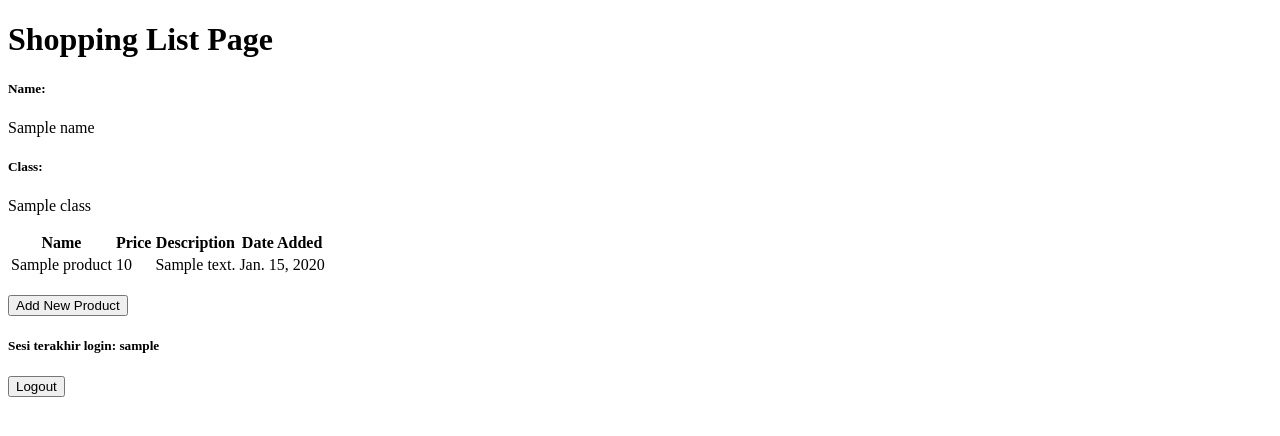
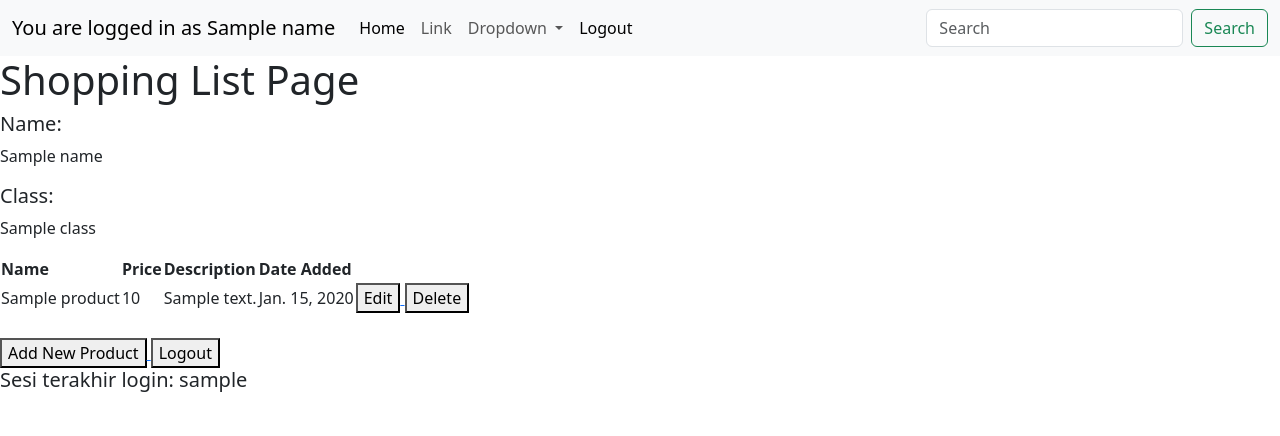
Before and after one commit to shanahandnlf/shopping-list, a Django app: template main/templates/main.html in a window 1280 px wide. Shown: the top 436 px of the page. Run offline with Django 4.2, Linux system fonts and the light colour scheme; tables that the repository leaves empty hold one stand-in row (values such as "Sample post"); the template is opened without the code that fills it: values that come from a table or form of the project are taken from there, most other values are stand-ins (such as "Sample title", 1, 10 or a date in 2020).

Commit message:
tutorial 4

```diff
--- a/main/templates/login.html
+++ b/main/templates/login.html
@@ -5,6 +5,7 @@
 {% endblock meta %}
 
 {% block content %}
+
 
 <div class = "login">
 
--- a/main/templates/main.html
+++ b/main/templates/main.html
@@ -1,6 +1,45 @@
 {% extends 'base.html' %}
 
 {% block content %}
+<nav class="navbar navbar-expand-lg bg-body-tertiary">
+    <div class="container-fluid">
+      <a class="navbar-brand" href="#">You are logged in as {{ name }} </a>
+      <button class="navbar-toggler" type="button" data-bs-toggle="collapse" data-bs-target="#navbarSupportedContent" aria-controls="navbarSupportedContent" aria-expanded="false" aria-label="Toggle navigation">
+        <span class="navbar-toggler-icon"></span>
+      </button>
+      <div class="collapse navbar-collapse" id="navbarSupportedContent">
+        <ul class="navbar-nav me-auto mb-2 mb-lg-0">
+          <li class="nav-item">
+            <a class="nav-link active" aria-current="page" href="#">Home</a>
+          </li>
+          <li class="nav-item">
+            <a class="nav-link" href="#">Link</a>
+          </li>
+          <li class="nav-item dropdown">
+            <a class="nav-link dropdown-toggle" href="#" role="button" data-bs-toggle="dropdown" aria-expanded="false">
+              Dropdown
+            </a>
+            <ul class="dropdown-menu">
+              <li><a class="dropdown-item" href="#">Action</a></li>
+              <li><a class="dropdown-item" href="#">Another action</a></li>
+              <li><hr class="dropdown-divider"></li>
+              <li><a class="dropdown-item" href="#">Something else here</a></li>
+            </ul>
+          </li>
+          <li class="nav-item">
+            <a class="nav-link active" href="{% url 'main:logout' %}" >Logout </a>
+            </a>
+          </li>
+        </ul>
+        <form class="d-flex" role="search">
+          <input class="form-control me-2" type="search" placeholder="Search" aria-label="Search">
+          <button class="btn btn-outline-success" type="submit">Search</button>
+        </form>
+      </div>
+    </div>
+  </nav>
+
+
     <h1>Shopping List Page</h1>
 
     <h5>Name:</h5>
@@ -26,6 +65,18 @@
                 <td>{{product.price}}</td>
                 <td>{{product.description}}</td>
                 <td>{{product.date_added}}</td>
+                <td>
+                    <a href="{% url 'main:edit_product' product.pk %}">
+                        <button>
+                            Edit
+                        </button>
+                    </a>
+                    <a href="{% url 'main:delete_product' product.pk %}">
+                        <button>
+                            Delete
+                        </button>
+                    </a>
+                </td>
             </tr>
         {% endfor %}
     </table>
@@ -38,11 +89,11 @@
         </button>
     </a>
 
-    <h5>Sesi terakhir login: {{ last_login }}</h5>
-
     <a href="{% url 'main:logout' %}">
         <button>
             Logout
         </button>
     </a>
+
+    <h5>Sesi terakhir login: {{ last_login }}</h5>
 {% endblock content %}
--- a/main/urls.py
+++ b/main/urls.py
@@ -1,5 +1,6 @@
 from django.urls import path
 from main.views import show_main, create_product, show_xml, show_json, show_xml_by_id, show_json_by_id, register,login_user, logout_user
+from main.views import edit_product, delete_product
 # from main.views import register #sesuaikan dengan nama fungsi yang dibuat
 app_name = 'main'
 
@@ -13,4 +14,6 @@
     path('register/', register, name='register'), #sesuaikan dengan nama fungsi yang dibuat
     path('login/', login_user, name='login'), #sesuaikan dengan nama fungsi yang dibuat
     path('logout/', logout_user, name='logout'),
+    path('edit-product/<int:id>', edit_product, name='edit_product'),
+    path('delete/<int:id>', delete_product, name='delete_product'), # sesuaikan dengan nama fungsi yang dibuat
 ]
--- a/templates/base.html
+++ b/templates/base.html
@@ -8,10 +8,17 @@
             content="width=device-width, initial-scale=1.0"
         />
         {% block meta %}
+        <meta charset="UTF-8" />
+        <meta name="viewport" content="width=device-width, initial-scale=1">
         {% endblock meta %}
+        <link href="https://cdn.jsdelivr.net/npm/bootstrap@5.3.2/dist/css/bootstrap.min.css" rel="stylesheet" integrity="sha384-T3c6CoIi6uLrA9TneNEoa7RxnatzjcDSCmG1MXxSR1GAsXEV/Dwwykc2MPK8M2HN" crossorigin="anonymous">
+        <script src="https://code.jquery.com/jquery-3.6.0.min.js" integrity="sha384-KyZXEAg3QhqLMpG8r+J4jsl5c9zdLKaUk5Ae5f5b1bw6AUn5f5v8FZJoMxm6f5cH1" crossorigin="anonymous"></script>
+        <script src="https://cdn.jsdelivr.net/npm/@popperjs/core@2.11.8/dist/umd/popper.min.js" integrity="sha384-I7E8VVD/ismYTF4hNIPjVp/Zjvgyol6VFvRkX/vR+Vc4jQkC+hVqc2pM8ODewa9r" crossorigin="anonymous"></script>
+        <script src="https://cdn.jsdelivr.net/npm/bootstrap@5.3.2/dist/js/bootstrap.min.js" integrity="sha384-BBtl+eGJRgqQAUMxJ7pMwbEyER4l1g+O15P+16Ep7Q9Q+zqX6gSbd85u4mG4QzX+" crossorigin="anonymous"></script>
     </head>
 
     <body>
+
         {% block content %}
         {% endblock content %}
     </body>
```
Also changed, not shown: main/templates/edit_product.html (added, +22 -0 lines), main/views.py (+23 -0 lines).
